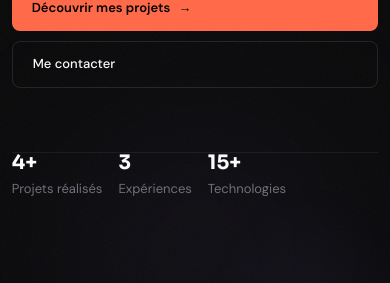
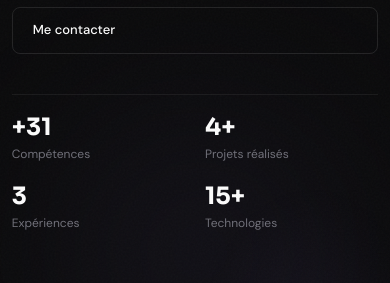
Before and after one commit to TolotraR2/portfolio, a React (Vite) app: page / in a window 390 px wide. Shown: the part 492-775 px from the top of the page. Built offline with nearby package versions, Linux system fonts and the light colour scheme; no server answers.

Commit message:
mise à jour du hero section

```diff
--- a/src/components/Hero.jsx
+++ b/src/components/Hero.jsx
@@ -34,6 +34,10 @@ export default function Hero() {
         </div>
         <div className="hero-stats">
           <div className="stat-item">
+            <span className="stat-number">+31</span>
+            <span className="stat-label">Compétences</span>
+          </div>
+          <div className="stat-item">
             <span className="stat-number">4+</span>
             <span className="stat-label">Projets réalisés</span>
           </div>
--- a/src/styles/globals.css
+++ b/src/styles/globals.css
@@ -390,9 +390,9 @@ nav:hover {
 
 .hero-stats {
   margin-top: 64px;
-  display: flex;
-  gap: 48px;
-  flex-wrap: wrap;
+  display: grid;
+  grid-template-columns: repeat(4, 1fr);
+  gap: 32px;
   padding-top: 40px;
   border-top: 1px solid var(--border);
 }
@@ -1113,7 +1113,8 @@ footer a:hover {
   .hero-stats {
     grid-template-columns: repeat(2, 1fr);
     gap: 24px;
-    padding: 0;
+    padding-top: 24px;
+    margin-top: 48px;
   }
 
   .stat-item {
@@ -1121,7 +1122,7 @@ footer a:hover {
   }
 
   .stat-number {
-    font-size: 20px;
+    font-size: 28px;
   }
 
   .stat-label {
@@ -1214,8 +1215,18 @@ footer a:hover {
   }
 
   .hero-stats {
-    grid-template-columns: 1fr;
-    gap: 16px;
+    grid-template-columns: repeat(2, 1fr);
+    gap: 20px;
+    padding-top: 20px;
+    margin-top: 40px;
+  }
+
+  .stat-number {
+    font-size: 24px;
+  }
+
+  .stat-label {
+    font-size: 12px;
   }
 
   section {
```
